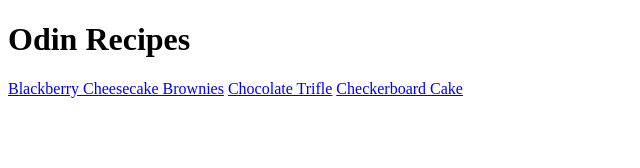
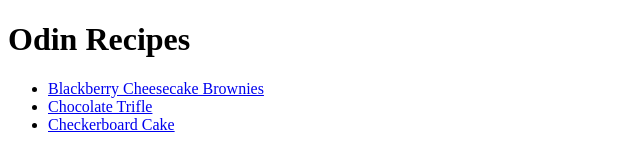
Before and after one commit to chongmegan/odin-recipes, a plain HTML site: page index.html in a window 1280 px wide. Shown: the whole page, without its empty margins (0-640 px from the left). Drawn offline with Linux system fonts and the light colour scheme.

Commit message:
Organized recipes into list

```diff
--- a/index.html
+++ b/index.html
@@ -7,8 +7,10 @@
 </head>
 <body>
     <h1>Odin Recipes</h1>
-    <a href="recipes/brownies.html" target="_blank" rel="noopener noreferrer">Blackberry Cheesecake Brownies</a>
-    <a href="recipes/chocolateTrifle.html" target="_blank" rel="noopener noreferrer">Chocolate Trifle</a>
-    <a href="recipes/checkerboardCake.html" target="_blank" rel="noopener noreferrer">Checkerboard Cake</a>
+    <ul>
+        <li><a href="recipes/brownies.html" target="_blank" rel="noopener noreferrer">Blackberry Cheesecake Brownies</a></li>
+        <li><a href="recipes/chocolateTrifle.html" target="_blank" rel="noopener noreferrer">Chocolate Trifle</a></li>
+        <li><a href="recipes/checkerboardCake.html" target="_blank" rel="noopener noreferrer">Checkerboard Cake</a></li>
+    </ul>
 </body>
 </html>
```
